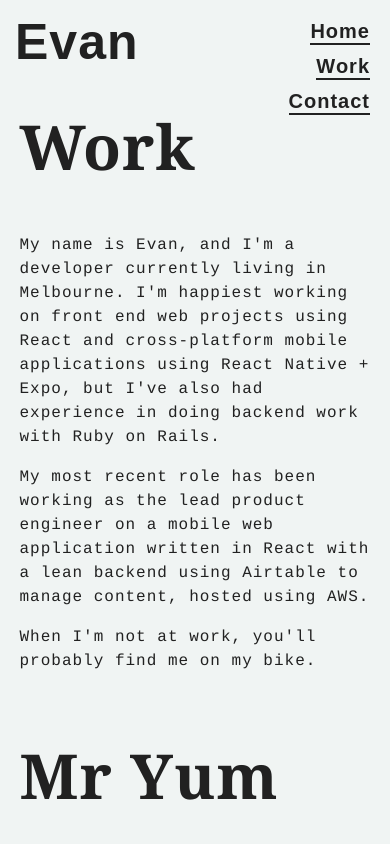
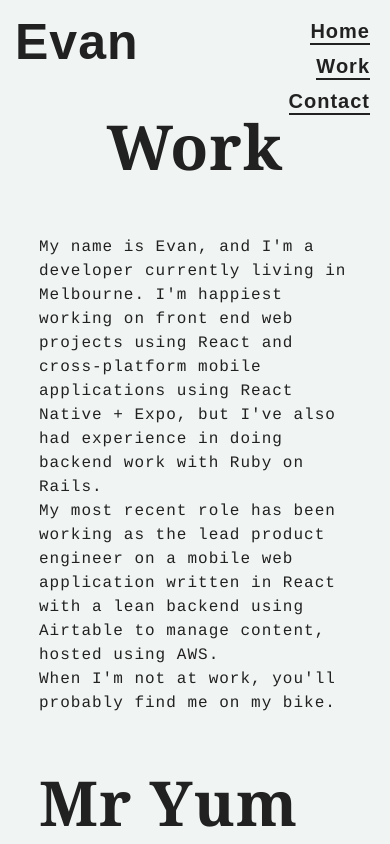
Before and after one commit to Evvn/evan-evan-evan, a React (Create React App) app: page /work in a window 390 px wide. Shown: the top 844 px of the page. Built offline with nearby package versions, Linux system fonts and the light colour scheme.

Commit message:
help from baby <3

```diff
--- a/src/App.css
+++ b/src/App.css
@@ -5,7 +5,7 @@
 body {
   color: #212121;
   letter-spacing: 1px;
-  font-family: "Apercu Mono", "Courier", sans-serif;
+  font-family: "Apercu", "Courier", sans-serif;
   background-color: #F0F4F3;
   margin-top: 100px;
 }
@@ -176,11 +176,17 @@ select:-webkit-autofill:focus {
 .work-page {
   font-size: 16px;
   line-height: 1.5;
-  width: 90vw;
+  width: 80vw;
   margin: 150px auto;
 }
+.work-page .work-desc {
+  word-wrap: break-word;
+  width: 40vw;
+  margin: 0 auto;
+}
 .work-page h1 {
-  margin: 40px 0;
+  width: 100%;
+  text-align: center;
   font-size: 62px;
 }
 .mr-yum {
@@ -196,6 +202,9 @@ select:-webkit-autofill:focus {
   min-width: 250px;
   margin: 0 auto;
   max-width: 550px;
+}
+.mr-yum .mr-yum-desc h1 {
+  text-align: left;
 }
 .mr-yum .phone-view {
   grid-area: phone-view;
@@ -224,6 +233,9 @@ select:-webkit-autofill:focus {
 @media screen and (max-width: 768px) {
   .work-page {
     margin: 0 auto;
+  }
+  .work-page .work-desc {
+    width: 60vw;
   }
 
   .mr-yum {
@@ -271,6 +283,10 @@ select:-webkit-autofill:focus {
     width: 200vw;
   }
 
+  .work-page .work-desc {
+    width: 80vw;
+  }
+
   .mr-yum .react-slideshow-container {
     width: 90vw;
   }
--- a/src/App.scss
+++ b/src/App.scss
@@ -9,7 +9,7 @@ body {
   color: $black;
   letter-spacing: 1px;
   // font-family: "Graphik LC Web", sans-serif;
-  font-family: "Apercu Mono", "Courier", sans-serif;
+  font-family: "Apercu", "Courier", sans-serif;
   background-color: $white;
   margin-top: 100px;
 }
@@ -213,11 +213,19 @@ select:-webkit-autofill:focus {
 .work-page {
   font-size: 16px;
   line-height: 1.5;
-  width: 90vw;
+  width: 80vw;
   margin: 150px auto;
 
+  .work-desc {
+    word-wrap: break-word;
+    width: 40vw;
+    margin: 0 auto;
+  }
+
   h1 {
-    margin: 40px 0;
+    // margin: 40px 0;
+    width: 100%;
+    text-align: center;
     // line-height: 0;
     font-size: 62px;
   }
@@ -239,6 +247,10 @@ select:-webkit-autofill:focus {
     min-width: 250px;
     margin: 0 auto;
     max-width: 550px;
+
+    h1 {
+      text-align: left;
+    }
   }
 
   .phone-view {
@@ -277,6 +289,10 @@ select:-webkit-autofill:focus {
 
   .work-page {
     margin: 0 auto;
+
+    .work-desc {
+      width: 60vw;
+    }
   }
 
   .mr-yum {
@@ -347,6 +363,12 @@ select:-webkit-autofill:focus {
     }
   }
 
+  .work-page {
+
+    .work-desc {
+      width: 80vw;
+    }
+  }
 
   .mr-yum {
 
--- a/src/Work.js
+++ b/src/Work.js
@@ -36,6 +36,8 @@ class Work extends React.Component {
 
           <MrYum />
 
+          {/* <TalkAboutSomething /> */}
+
       </div>
     )
   }
```
Also changed, not shown: public/tas_phone.png (added), 1 other file (tests, documents, lock files or other folders).
